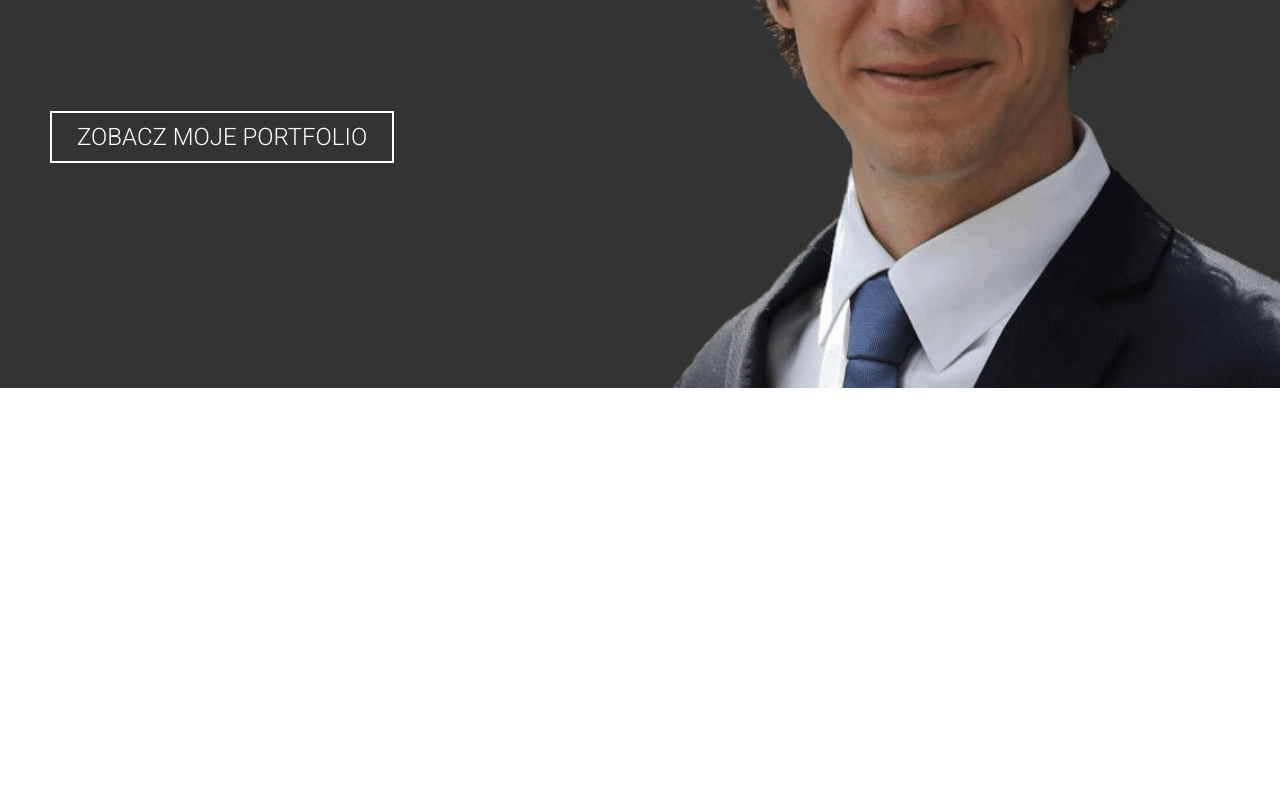
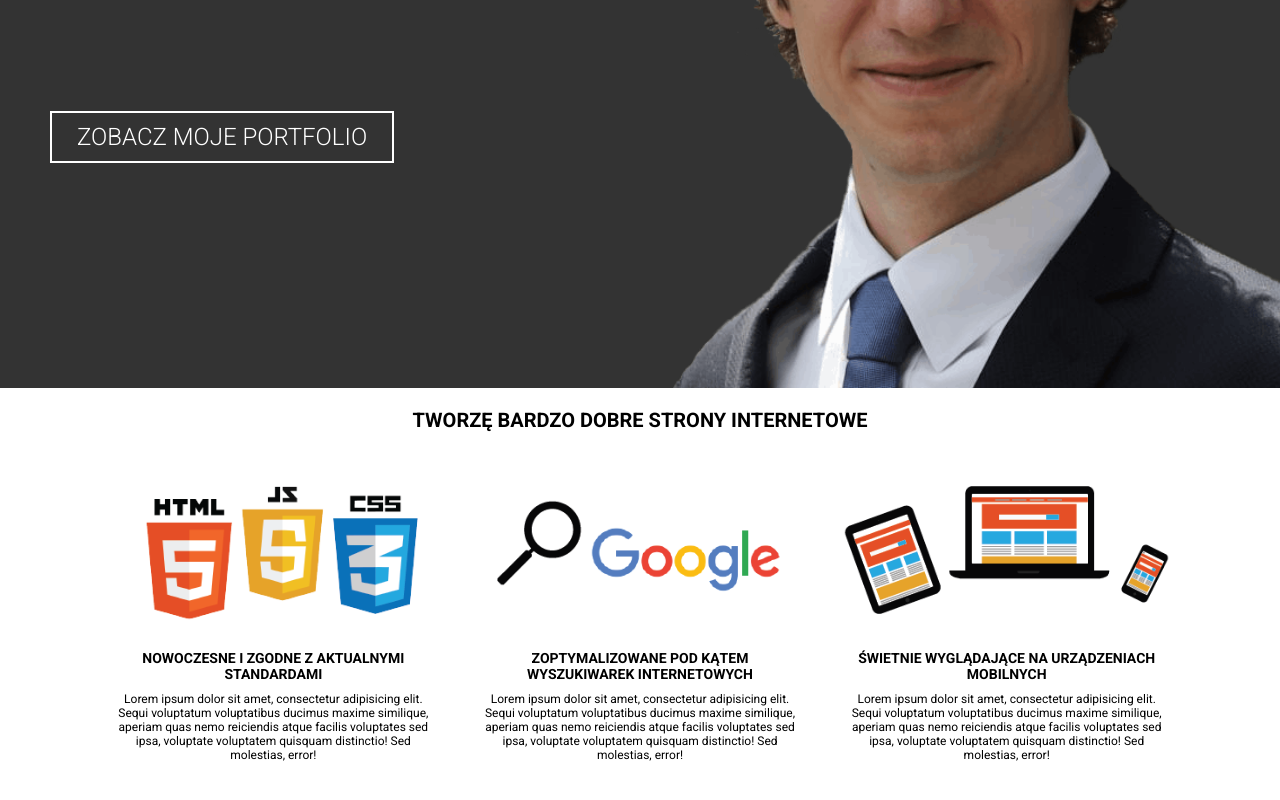
Before and after one commit to maksymilianfiec/maksymilianfiec.github.io, a plain HTML site: page index.html in a window 1280 px wide. Shown: the part 412-1212 px from the top of the page. Drawn offline with Linux system fonts and the light colour scheme.

Commit message:
Add section Features

```diff
--- a/css/style.css
+++ b/css/style.css
@@ -143,12 +143,22 @@ header img {
     }
 }
 
-/*
-@media (min-width: 1024px) and (max-width: 650px) {
+@media (min-width: 1024px) and (max-height: 650px) {
     header div.welcome {
-        font-size: 2em;;
+        top: 40px;
+        font-size: 2.5em;
+    }
+
+    header h1 {
+        padding-bottom: 7vh;
+    }
+
+    header button {
+        margin-top: 12vh;
+        font-size: 0.7em;
+    }
+
 }
-*/
 
 @media (min-width: 1366px) {
     header div.welcome {
@@ -165,6 +175,56 @@ header img {
     }
 }
 
+
+/*SEKCJA FEATURES*/
+
+.features {
+    max-width: 1100px;
+    margin: 0 auto;
+}
+
+.features h1 {
+    font-size: 2em;
+    padding: 20px;
+    text-transform: uppercase;
+    text-align: center;
+}
+
+.feature {
+    padding: 5px 20px;
+    text-align: center;
+}
+
+.feature img {
+    width: 100%;
+}
+
+.feature h2 {
+    margin-bottom: 10px;
+    text-transform: uppercase;
+    font-size: 1.4em;
+}
+
+.feature p {
+    font-size: 1.2em;
+}
+
+@media (min-width: 768px) {
+    .features-flex {
+        display: flex;
+    }
+
+    .feature {
+        padding: 0 10px;
+    }
+}
+
+@media (min-width: 1024px) {
+    .feature {
+        padding: 0 20px;
+    }
+}
+
 footer {
     height: 100vh;
 }
--- a/index.html
+++ b/index.html
@@ -18,8 +18,29 @@
         </div>
         <img src="img/photo.png" alt="Maksymilian Fiec">
     </header>
-    <section></section>
-    <section></section>
+    <section class="features">
+        <h1>Tworzę bardzo dobre strony internetowe</h1>
+        <div class="features-flex">
+            <div class="feature">
+                <img src="img/services1.png" alt="Ikony html js css">
+                <h2>Nowoczesne i zgodne z aktualnymi standardami</h2>
+                <p>Lorem ipsum dolor sit amet, consectetur adipisicing elit. Sequi voluptatum voluptatibus ducimus maxime similique, aperiam quas nemo reiciendis atque facilis voluptates sed ipsa, voluptate voluptatem quisquam distinctio! Sed molestias, error!</p>
+            </div>
+            <div class="feature">
+                <img src="img/services2.png" alt="Wyszukiwarka google">
+                <h2>Zoptymalizowane pod kątem wyszukiwarek internetowych</h2>
+                <p>Lorem ipsum dolor sit amet, consectetur adipisicing elit. Sequi voluptatum voluptatibus ducimus maxime similique, aperiam quas nemo reiciendis atque facilis voluptates sed ipsa, voluptate voluptatem quisquam distinctio! Sed molestias, error!</p>
+            </div>
+            <div class="feature">
+                <img src="img/services3.png" alt="Laptop i urządzenia mobilne">
+                <h2>Świetnie wyglądające na urządzeniach mobilnych</h2>
+                <p>Lorem ipsum dolor sit amet, consectetur adipisicing elit. Sequi voluptatum voluptatibus ducimus maxime similique, aperiam quas nemo reiciendis atque facilis voluptates sed ipsa, voluptate voluptatem quisquam distinctio! Sed molestias, error!</p>
+            </div>
+        </div>
+    </section>
+    <section>
+
+    </section>
     <section></section>
     <section></section>
     <section></section>
```
Also changed, not shown: img/services1.png (added), img/services2.png (added), img/services3.png (added).
